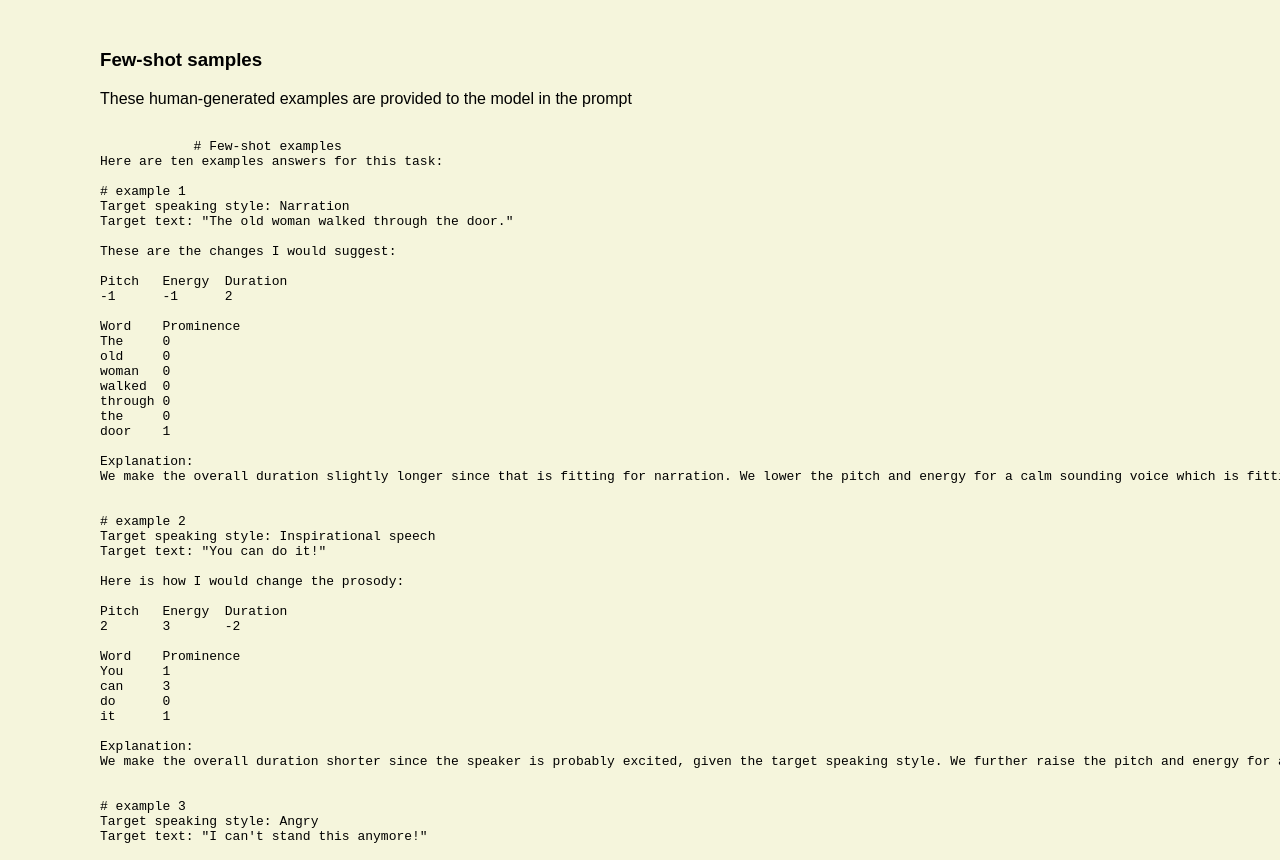
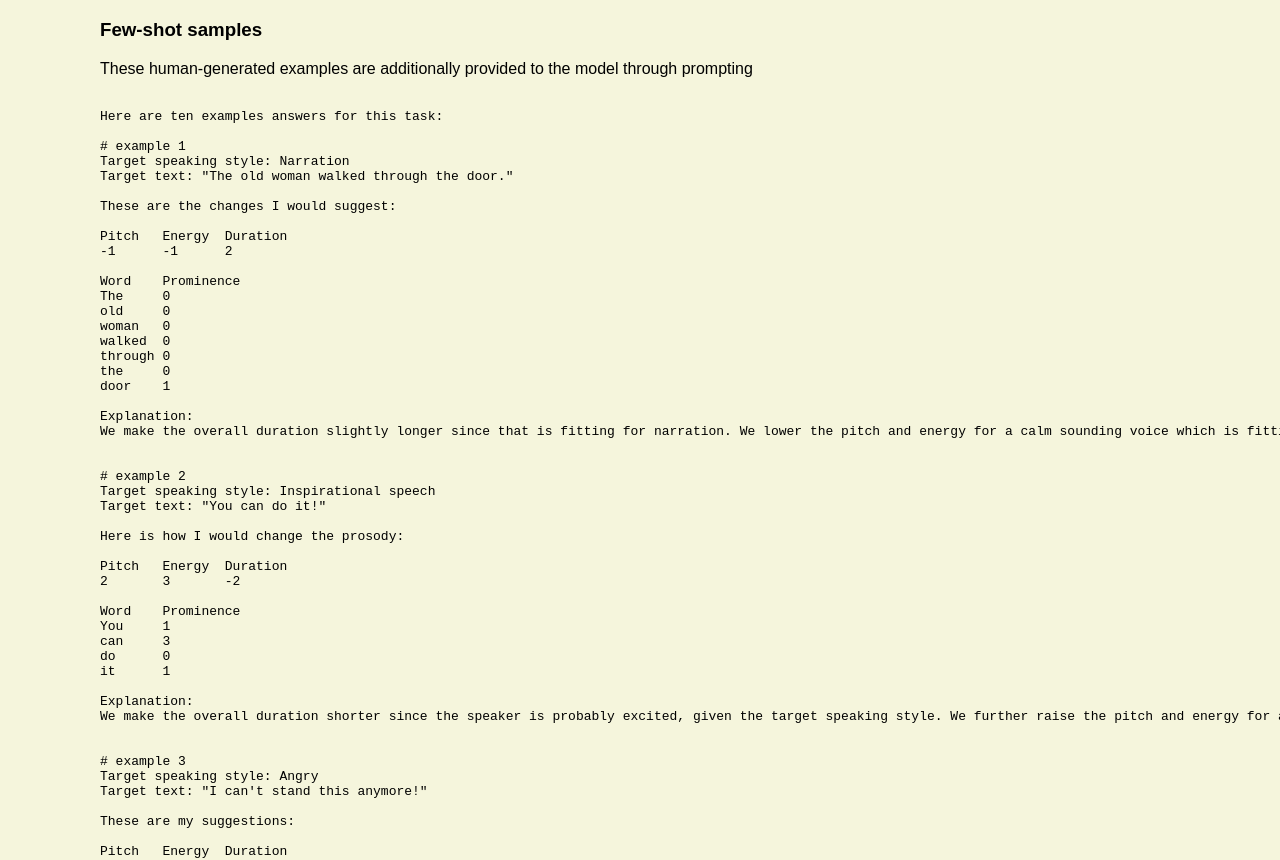
Before and after one commit to atliSig/prompt-to-speech, a plain HTML site: page index.html in a window 1280 px wide. Shown: the part 3706-4566 px from the top of the page. Drawn offline with Linux system fonts and the light colour scheme.

Commit message:
Update index.html

```diff
--- a/index.html
+++ b/index.html
@@ -340,8 +340,6 @@ Rules you must follow:
 4. Your choice of parameters and reasoning have to make sense. For example, you couldn't suggest a decrease but then motivate that choice by saying an increase is appropriate
 6. Make your suggestions independently of who it is that is speaking. The only thing that matters is that they are a native US speaker.
 
-(This is where we insert the few-shot samples, see below)
-
 Your first example is the following:
 Target style: Talking to a child
 Target text: I will always take care of you!
@@ -378,10 +376,9 @@ energy and duration to make the child feel loved and appreciated.
     </pre>
 
 <h3>Few-shot samples</h3>
-<p>These human-generated examples are provided to the model in the prompt</p>
+<p>These human-generated examples are additionally provided to the model through prompting</p>
     <pre>
         <code>
-            # Few-shot examples
 Here are ten examples answers for this task:
 
 # example 1
```
